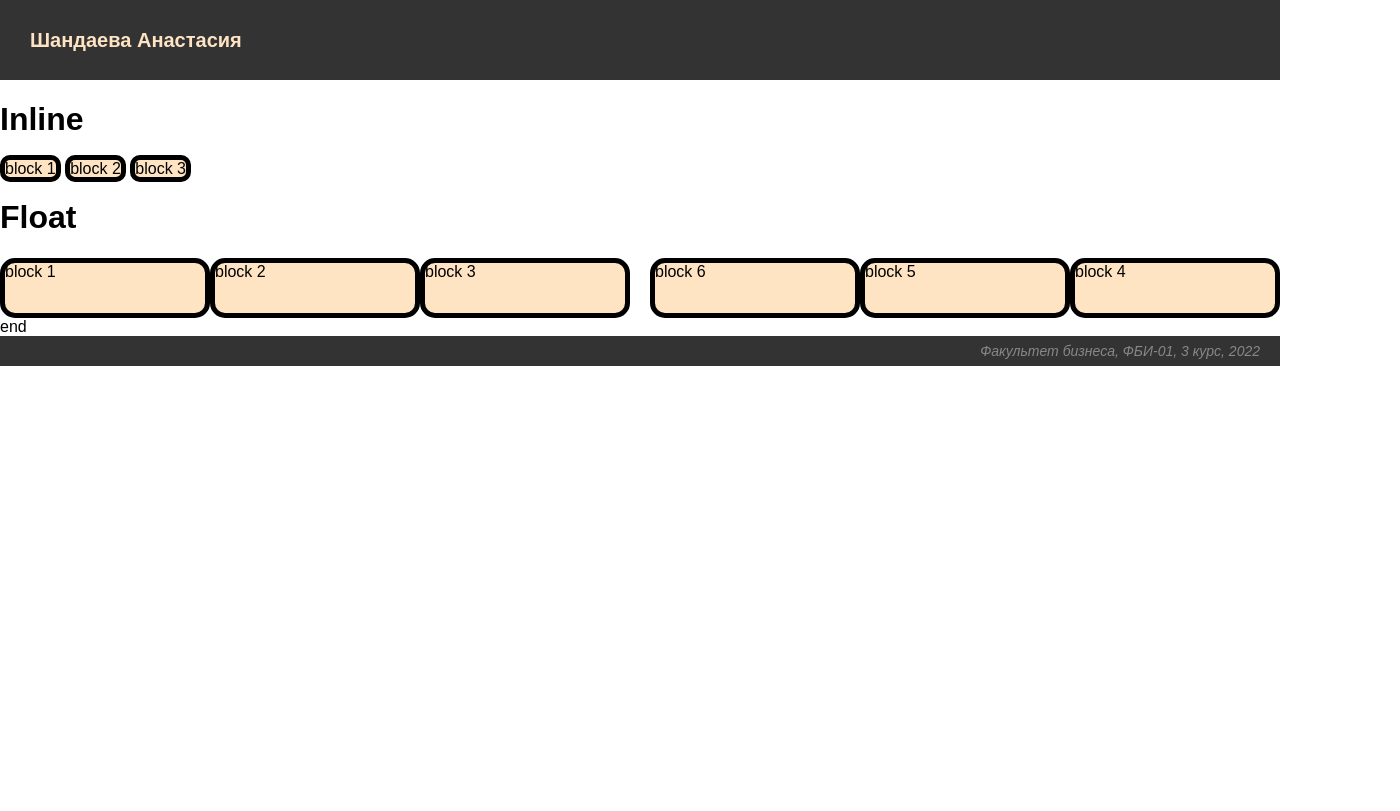
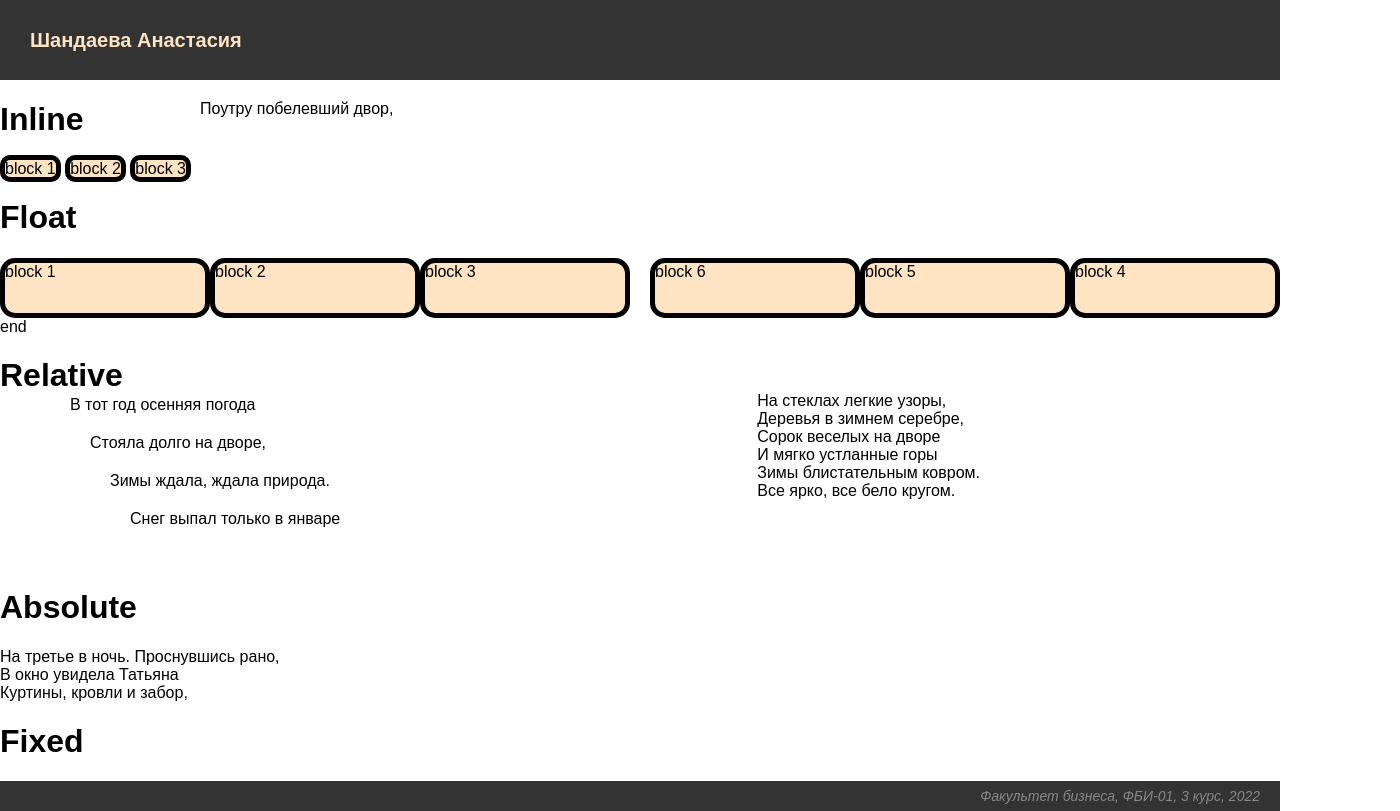
Before and after one commit to Shandaeva/Web-programming-labs, a plain HTML site: page lab5.html in a window 1280 px wide. Shown: the whole page, 1400 px wide, since content can reach past the window. Drawn offline with Linux system fonts and the light colour scheme.

Commit message:
Позиционирование

```diff
--- a/lab5.html
+++ b/lab5.html
@@ -79,6 +79,28 @@
             <div class="c">block 6</div>
 
             <div style="clear: both">end</div>
+
+            <h1>Relative</h1>
+            <div class="d" style="position: relative; padding: 10px; top: -30px; left: 60px;">В тот год осенняя погода</div>
+            <div class="d" style="position: relative; padding: 10px; bottom: 30px; right: -80px;">Стояла долго на дворе,</div>
+            <div class="d" style="position: relative; padding: 10px; top: -30px; left: 100px;">Зимы ждала, ждала природа.</div>
+            <div class="d" style="position: relative; padding: 10px; bottom: 30px; right: -120px;">Снег выпал только в январе</div>
+
+            <h1>Absolute</h1>
+            <div>На третье в ночь. Проснувшись рано,</div>
+            <div>В окно увидела Татьяна</div>
+            <div style="position: absolute; left: 200px; top: 100px;">Поутру побелевший двор,</div>
+            <div>Куртины, кровли и забор,</div>
+
+            <h1>Fixed</h1>
+            <div style="position: fixed; bottom: 300px; right: 300px;">
+                На стеклах легкие узоры,<br>
+                Деревья в зимнем серебре,<br>
+                Сорок веселых на дворе<br>
+                И мягко устланные горы<br>
+                Зимы блистательным ковром.<br>
+                Все ярко, все бело кругом.
+            </div>
         </div>
 
         <div class="footer">
```
